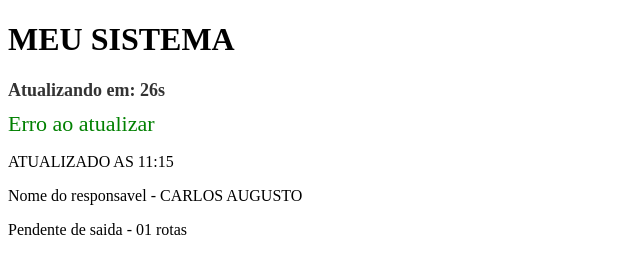
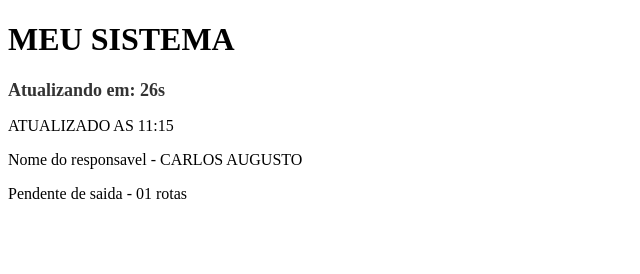
Before and after one commit to AugustCarlosJesus/meu_projeto, a plain HTML site: page index.html in a window 1280 px wide. Shown: the whole page, without its empty margins (0-640 px from the left). Drawn offline with Linux system fonts and the light colour scheme; no server answers.

Commit message:
Atualização

```diff
--- a/index.html
+++ b/index.html
@@ -42,7 +42,7 @@ function atualizarDados() {
       document.getElementById('status').innerText = data.status;
     })
     .catch(() => {
-      document.getElementById('status').innerText = "Erro ao atualizar";
+      document.getElementById('status').innerText = "";
     });
 }
 
```
